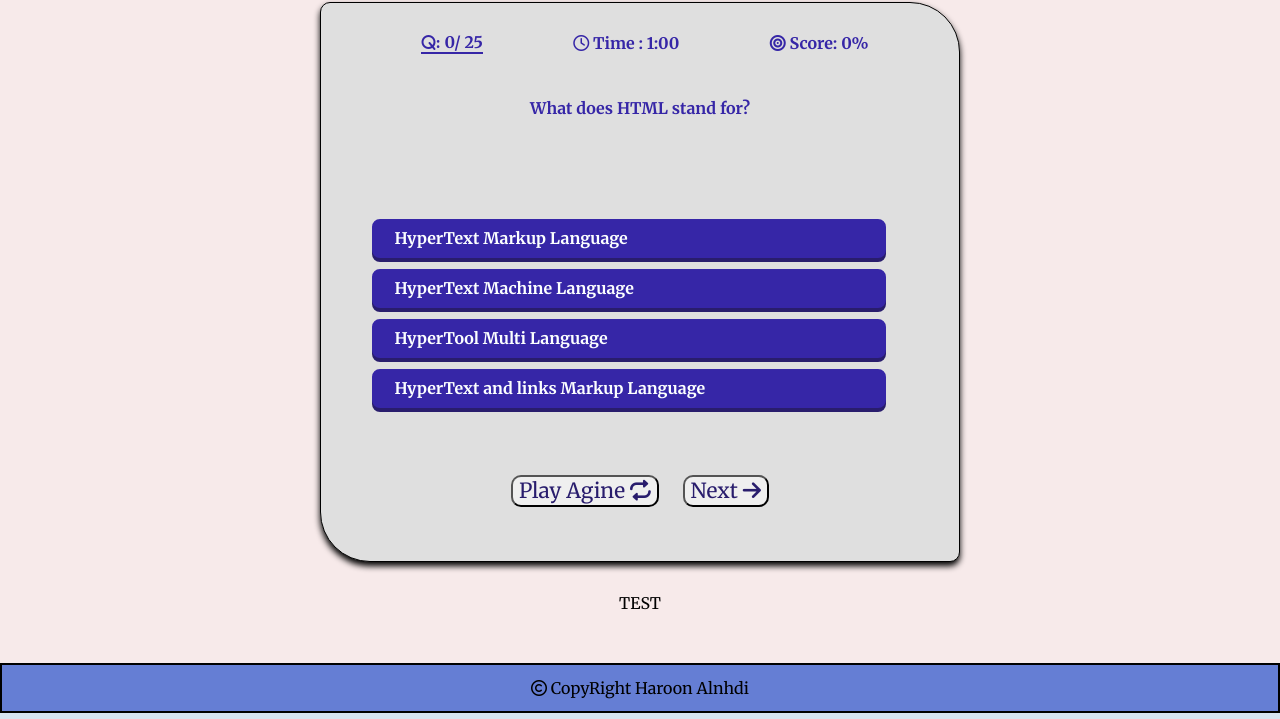
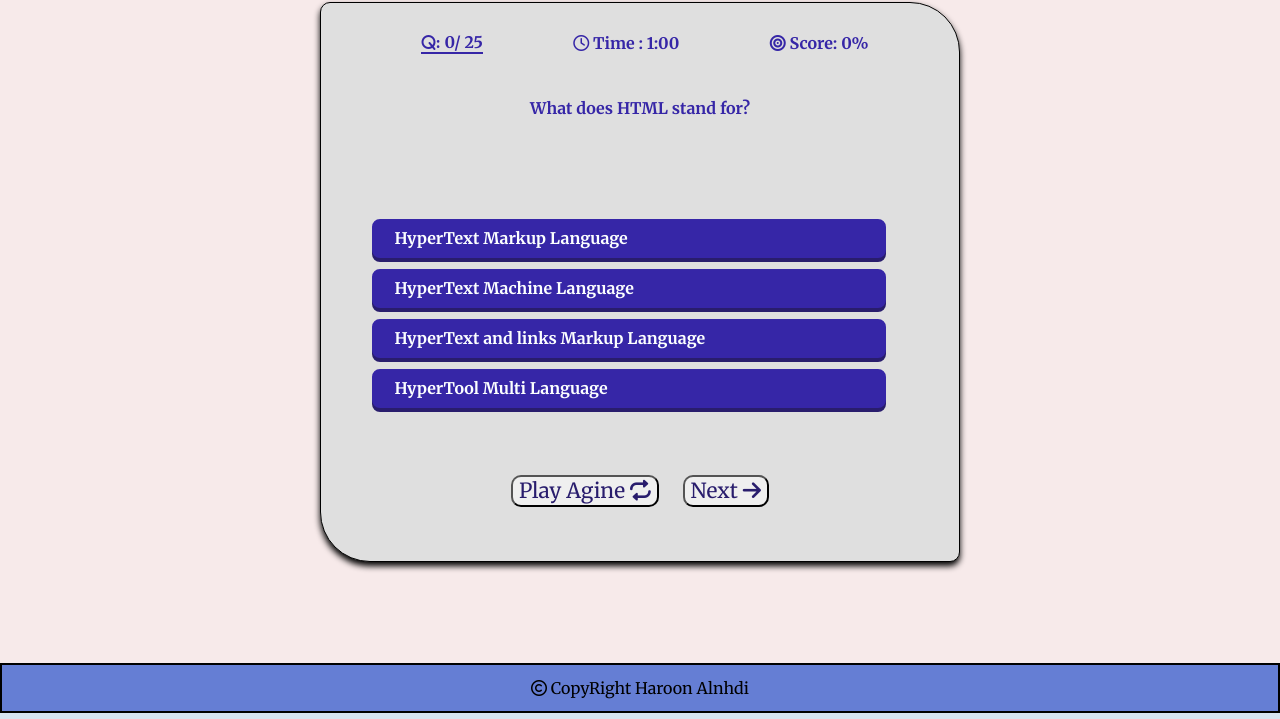
Before and after one commit to HaroonAlnhdi/Quiz-Game, a plain HTML site: page index.html in a window 1280 px wide. Both pictures are taken after a click on the button "Start Game". Shown: the part 81-800 px from the top of the page. Drawn offline with Linux system fonts and the light colour scheme.

Commit message:
add nextQuestion

```diff
--- a/index.html
+++ b/index.html
@@ -62,7 +62,7 @@
 
         <div class="messsage-container" hidden>
             <p class="messages">
-                TEST
+
             </p>
         </div>
 
--- a/js/script.js
+++ b/js/script.js
@@ -307,6 +307,7 @@ const questionsArr = [
 let timer ;
 let score;
 let countQueston = 0;
+let index = 0
 
 /*------------------------ Cached Element References ------------------------*/
  const startBtn = document.querySelector('.start-button');
@@ -315,8 +316,9 @@ let countQueston = 0;
  const questionsContainer = document.querySelector('.questions-container');
  const optionsQus = document.querySelector('#optionss')
  const messeageContainer = document.querySelector('.messsage-container')
- const next = document.querySelector('.Next')
- const reset =document.querySelector('.reset')
+ const nextBtn = document.querySelector('.Next')
+ const resetBtn = document.querySelector('.reset')
+ const messsage = document.querySelector('.messages')
 
 //  console.log(startBtn);
 //  console.log(body)
@@ -329,30 +331,49 @@ let countQueston = 0;
        startcont.hidden = true ;
        questionsContainer.hidden = false ;
        messeageContainer.hidden = false
-       showQuestions(0);
+       showQuestions(index);
+    }
+
+        const nextQuestion =() =>{
+            console.log('click')
+            // index = 0;
+            index++;
+            if (index < questionsArr.length) {
+                 return showQuestions(index);
+        }else {
+            console.log('End of questions');
+            messsage.innerText = " Complite Questions  "
+        }
     }
 
 
     const showQuestions = (index) => {
+        // Display questions :
         let que_tag = questionsArr[index].question;
         displayQuestion.innerText = que_tag;
 
 
-        //clear the previos one
+        // Clear previous options
         let optionsList = document.getElementById("optionss");
         optionsList.innerHTML = '';
+        let options = questionsArr[index].options;
 
-        //print the options
-        let option_tag = '<li>' + questionsArr[index].options[0] + '</li>' +
-                        '<li>' + questionsArr[index].options[1] + '</li>' +
-                        '<li>' + questionsArr[index].options[2] + '</li>' +
-                        '<li>' + questionsArr[index].options[3] + '</li>';
+        // Generate random indices for options
+        let randomIndices = Array.from({ length: options.length }, (_, i) => i);
+        randomIndices.sort(() => Math.random() - 0.5);
 
-        optionsList.innerHTML = option_tag;
-    }
+        // Display options
+        randomIndices.forEach(idx => {
+            let li = document.createElement('li');
+            li.textContent = options[idx];
+            optionsList.appendChild(li);
+        });
+    };
 
 
 
 /*----------------------------- Event Listeners -----------------------------*/
 
  startBtn.addEventListener('click' ,start );
+ nextBtn.addEventListener('click'  ,nextQuestion)
+//  resetBtn.addEventListener('click' , playAgain )
```
